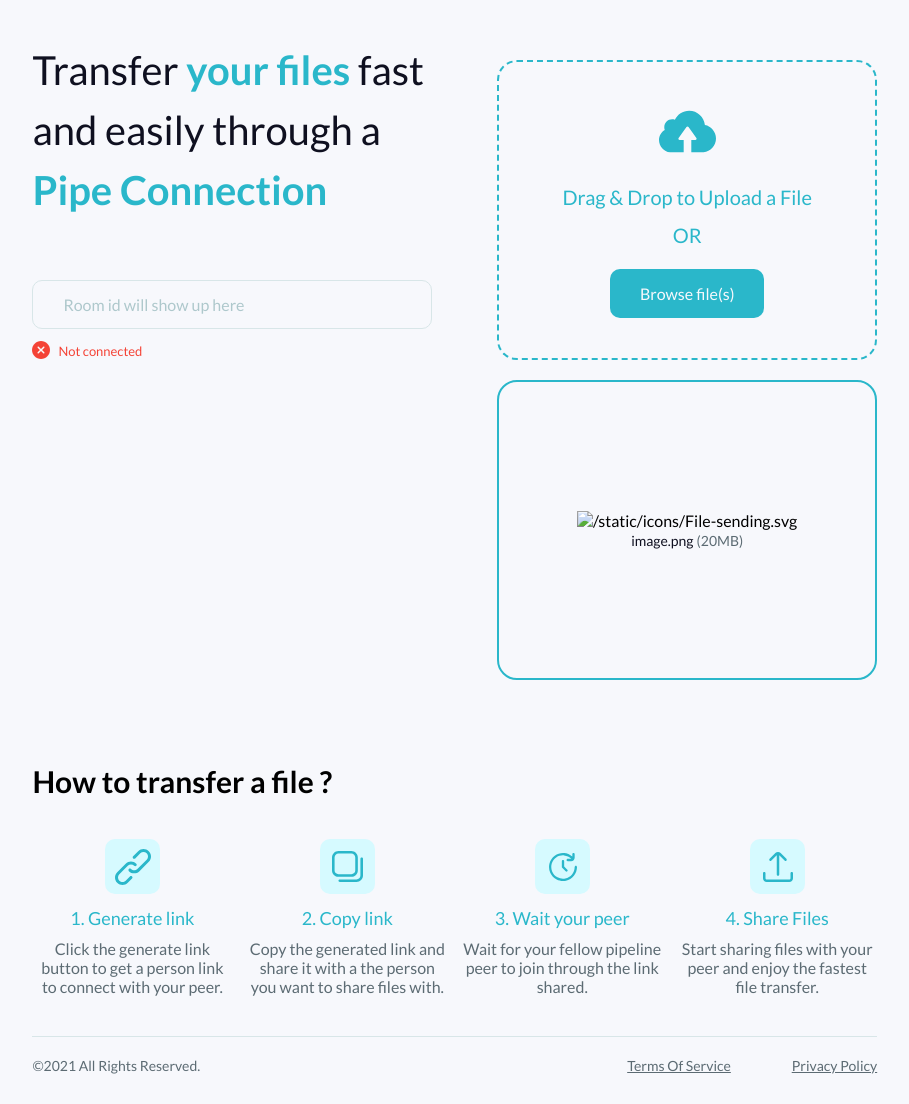
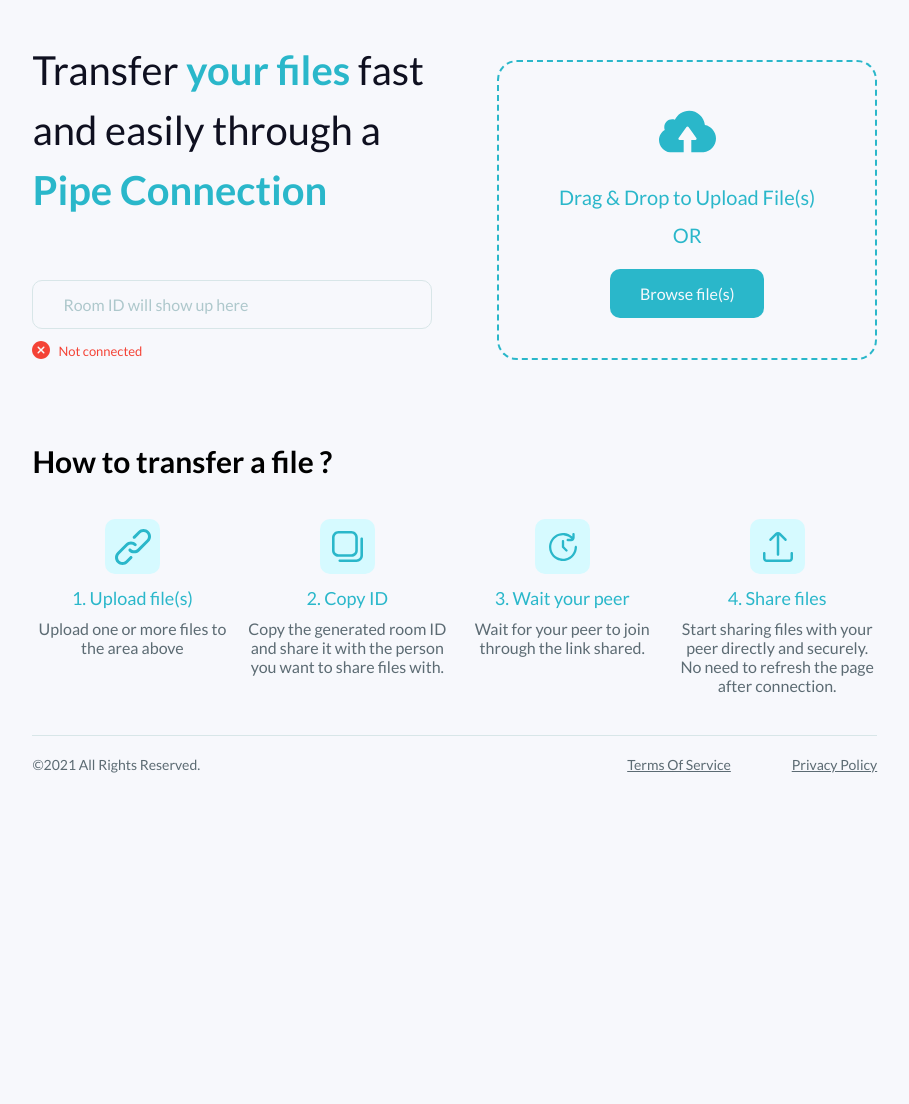
Before and after one commit to Sh3b0/pft, a Flask app: page / in a window 1280 px wide. Shown: the part 72-1176 px from the top of the page, without its empty margins (198-1107 px from the left). After the commit the page ends 845 px from the top, so only its background shows below. Run offline with Flask 2, Linux system fonts and the light colour scheme; some libraries are stand-ins or nearby versions.

Commit message:
Drag&Drop and other improvements

```diff
--- /dev/null
+++ b/static/js/common.js
@@ -0,0 +1,64 @@
+'use strict';
+/* global successIcon, crossIcon, infoIcon */
+
+export const status = document.querySelector('.notify')
+export const progress = document.querySelector('.progress')
+export const progressFill = document.querySelector('.progress-fill')
+export const progressText = document.querySelector('.progress-text')
+export const dragAreaFilled = document.querySelector(".drag-area-filled")
+export const conf = {iceServers: [{urls: 'stun:stun.l.google.com:19302'}]}
+export let inviteLink = document.getElementById('invite-link')
+export let fileText = document.querySelector('.filename')
+
+// Main
+export function init() {
+    try {
+        new RTCPeerConnection()
+    } catch (ReferenceError) {
+        document.body.innerHTML =
+            "<h1>Your browser doesn't support WebRTC, please use a different one to be able to use the app.</h1>"
+    }
+    status.addEventListener('statusChange', onStatusChange)
+}
+
+// Changing status icons
+function onStatusChange(e) {
+    status.children[1].textContent = e.detail
+    if (e.detail === "Not connected" || e.detail.includes('Error')) {
+        status.firstElementChild.firstChild.src = crossIcon
+        status.style.color = '#F44336'
+    } else if (e.detail === 'Connected' || e.detail.includes('Uploaded') || e.detail.includes('Downloaded')) {
+        status.firstElementChild.firstChild.src = successIcon
+        status.style.color = '#22AA3A'
+    } else {
+        status.firstElementChild.firstChild.src = infoIcon
+        status.style.color = '#2AB7CA'
+    }
+}
+
+// Returns human-readable file sizes from bytes
+export function formatBytes(bytes, decimals = 0) {
+    if (bytes === 0) return '0 Bytes'
+    const k = 1024, dm = decimals < 0 ? 0 : decimals
+    const sizes = ['Bytes', 'KB', 'MB', 'GB']
+    const i = Math.floor(Math.log(bytes) / Math.log(k))
+    return parseFloat((bytes / Math.pow(k, i)).toFixed(dm)) + " " + sizes[i]
+}
+
+// Returns a filename where name or extension cannot exceed (limit) characters
+export function getShortFileName(fullName, limit = 10) {
+    if (fullName.lastIndexOf(".") !== 0 &&
+        fullName.lastIndexOf(".") !== -1) {
+        let fileName = fullName.slice(0, fullName.lastIndexOf("."))
+        let fileExt = fullName.slice(fullName.lastIndexOf("."),)
+        if (fileExt.length > limit)
+            fileExt = fileExt.slice(0, limit + 1) + ".."
+        if (fileName.length > limit)
+            fileName = fileName.slice(0, limit + 1) + ".."
+        return fileName + fileExt
+    }
+    if (fullName.length > limit) {
+        return fullName.slice(0, limit + 1) + ".."
+    }
+    return fullName
+}
--- a/static/js/main.js
+++ /dev/null
@@ -1,25 +0,0 @@
-'use strict';
-
-window.onload = () => {
-    try {
-        new RTCPeerConnection()
-    } catch (ReferenceError) {
-        document.body.innerHTML =
-            "<h1>Your browser doesn't support WebRTC, please use a different one to be able to use the app.</h1>"
-    }
-}
-
-// Changing status
-status.addEventListener('statusChange', e => {
-    status.children[1].textContent = e.detail
-    if (e.detail === "Not connected" || e.detail.includes('Error')) {
-        status.firstElementChild.firstChild.src = crossIcon
-        status.style.color = '#F44336'
-    } else if (e.detail === 'Connected' || e.detail.includes('Complete')) {
-        status.firstElementChild.firstChild.src = successIcon
-        status.style.color = '#22AA3A'
-    } else {
-        status.firstElementChild.firstChild.src = infoIcon
-        status.style.color = '#2AB7CA'
-    }
-})
--- a/static/js/sender.js
+++ b/static/js/sender.js
@@ -1,14 +1,33 @@
 'use strict';
+import {
+    init,
+    getShortFileName,
+    formatBytes,
+    status,
+    conf,
+    progress,
+    progressFill,
+    progressText,
+    dragAreaFilled,
+    fileText,
+    inviteLink,
+} from "/static/js/common.js"
 
 const fileInput = document.getElementById('file-input')
-let localConnection, sendChannel, latestOffer, fileMeta, chunkSize
+const browseLabel = document.querySelector('.browse-file')
+const dragArea = document.querySelector(".drag-area")
+
+let textSpan = document.getElementById("or")
+let dragText = document.querySelector(".drag-header")
+let localConnection, sendChannel, latestOffer, chunkSize
 
 // Creating local connection
 window.onload = () => {
+    init()
     localConnection = new RTCPeerConnection(conf)
     localConnection.onicecandidate = e => {
         latestOffer = localConnection.localDescription
-        if (sendChannel.readyState === 'open')
+        if (sendChannel.readyState === 'open' && e.candidate)
             sendChannel.send(JSON.stringify({ice: e.candidate}))
     }
     sendChannel = localConnection.createDataChannel("sendChannel")
@@ -22,29 +41,13 @@ window.onload = () => {
         }
     }
     localConnection.createOffer().then(o => localConnection.setLocalDescription(o))
+    window.onbeforeunload = closeConnection
+    dragArea.addEventListener("dragover", onDragOver)
+    dragArea.addEventListener("dragleave", resetDrag)
+    dragArea.addEventListener('drop', fileUploading)
+    fileInput.addEventListener('change', fileUploading)
 }
 
-function awaitACK() {
-    return new Promise((resolve, reject) => {
-        sendChannel.onmessage = e => {
-            if (e.data === 'ACK') resolve()
-            else reject()
-        }
-    })
-}
-
-// Create room or send file
-function onFileInputChange() {
-    if (sendChannel && sendChannel.readyState === 'open' && fileInput.files.length !== 0) {
-        status.dispatchEvent(
-            new CustomEvent('statusChange', {detail: "Connected"})
-        )
-        progress.style.display = "flex"
-        sendFiles().then()
-    } else {
-        putOffer()
-    }
-}
 
 // Reads one chunk of the file
 function readChunkAsync(chunk) {
@@ -58,29 +61,43 @@ function readChunkAsync(chunk) {
     })
 }
 
+// Resolves on ACK message from receiver (for each chunk)
+function awaitACK() {
+    return new Promise((resolve, reject) => {
+        sendChannel.onmessage = e => {
+            if (e.data === 'ACK') resolve()
+            else reject()
+        }
+    })
+}
+
+// Sends all files in fileInput through an open sendChannel
 async function sendFiles() {
     fileInput.disabled = true
     for (let i = 0; i < fileInput.files.length; i++) {
         let file = fileInput.files[i]
-        fileMeta = {
-            name: file.name,
-            size: file.size,
-        }
-        sendChannel.send(JSON.stringify(fileMeta))
+        sendChannel.send(JSON.stringify({name: file.name, size: file.size}))
+        fileText.firstChild.textContent = getShortFileName(file.name)
+        fileText.children[1].textContent = `(${formatBytes(file.size)})`
         for (let bytesSent = 0; bytesSent <= file.size; bytesSent += chunkSize) {
             let chunk = await readChunkAsync(file.slice(bytesSent, bytesSent + chunkSize))
             sendChannel.send(chunk)
-            progressText.innerText = "Sending " + file.name + " " +
-                (bytesSent / file.size * 100).toFixed(2).toString() + "% ..."
-            progressFill.style.width = (bytesSent / file.size * 100).toString() + "%"
+            let percentage = (bytesSent / file.size * 100).toFixed(2)
+            progressText.innerText = `Sending file ${i + 1}/${fileInput.files.length} - ` +
+                `${formatBytes(bytesSent)} Uploaded`
+            progressFill.style.width = percentage + "%"
             await awaitACK()
         }
+        status.dispatchEvent(
+            new CustomEvent('statusChange', {detail: `Uploaded ${i + 1} file(s)`})
+        )
     }
     progressText.innerText = ""
     progress.style.display = "none"
     status.dispatchEvent(
-        new CustomEvent('statusChange', {detail: "Upload Complete!"})
+        new CustomEvent('statusChange', {detail: `Uploaded ${fileInput.files.length} file(s)`})
     )
+    resetDrag(null)
     fileInput.disabled = false
 }
 
@@ -88,7 +105,6 @@ async function sendFiles() {
 function putOffer() {
     console.log("Putting offer...")
     let roomId = Math.floor(Math.random() * 9e9 + 1e9)
-    console.log(roomId)
     let roomLink = document.location.origin + '/api/' + roomId
     let xhr = new XMLHttpRequest()
     xhr.open("PUT", roomLink, true)
@@ -118,30 +134,85 @@ function getAnswer(count, roomId) {
         if (e.target.readyState === 4) {
             if (xhr.status !== 200) {
                 status.dispatchEvent(
-                    new CustomEvent('statusChange', {detail: "Connection Error"})
+                    new CustomEvent('statusChange', {detail: "Connection Error. Please try again."})
                 )
                 return
             }
-            let rsp = JSON.parse(JSON.parse(xhr.response))
+            let rsp
+            try {
+                rsp = JSON.parse(JSON.parse(xhr.response))
+            } catch (SyntaxError) {
+                status.dispatchEvent(
+                    new CustomEvent('statusChange', {detail: "Connection Error. Please try again."})
+                )
+                return
+            }
             if (rsp.type === "answer" && localConnection.iceGatheringState === 'complete') {
                 status.dispatchEvent(
                     new CustomEvent('statusChange', {detail: "Connecting..."})
                 )
                 localConnection.setRemoteDescription(rsp)
                     .catch(() => status.dispatchEvent(
-                        new CustomEvent('statusChange', {detail: "Connection Error"})
+                        new CustomEvent('statusChange', {detail: "Connection Error. Please try again."})
                     ))
                 chunkSize = 16384
                 const match = rsp.sdp.match(/a=max-message-size:\s*(\d+)/)
                 if (match !== null && match.length >= 2) {
                     chunkSize = Math.max(chunkSize, parseInt(match[1]))
                 }
-                console.log("Chunk size = ", chunkSize)
             } else if (rsp.type === 'offer') {
                 setTimeout(getAnswer.bind(null, count + 1, roomId), 3000)
             }
         }
     }
+}
+
+// Called when user drops files on dragArea, or changes file using Browse button
+// Changes UI to show the file and creates room (or immediately send file if channel is already open)
+function fileUploading(e) {
+    e.preventDefault()
+    dragArea.style.display = "none"
+    dragAreaFilled.style.display = "flex"
+    dragArea.classList.remove("active")
+    if (e.dataTransfer) fileInput.files = e.dataTransfer.files
+    if (fileInput.files.length > 1) {
+        let total_size = 0
+        fileText.firstChild.textContent = fileInput.files.length + " files"
+        for (let i = 0; i < fileInput.files.length; i++) total_size += fileInput.files[i].size
+        fileText.children[1].textContent = `(${formatBytes(total_size)})`
+    } else {
+        fileText.firstChild.textContent = getShortFileName(fileInput.files[0].name)
+        fileText.children[1].textContent = `(${formatBytes(fileInput.files[0].size)})`
+    }
+    if (sendChannel && sendChannel.readyState === 'open' && fileInput.files.length !== 0) {
+        status.dispatchEvent(
+            new CustomEvent('statusChange', {detail: "Connected"})
+        )
+        progress.style.display = "flex"
+        sendFiles().then()
+    } else {
+        putOffer()
+    }
+}
+
+// Adjusts UI on dragArea leave or file upload complete
+function resetDrag(e) {
+    if (e) e.preventDefault()
+    dragAreaFilled.style.display = "none"
+    dragArea.style.display = "flex"
+    browseLabel.style.display = "flex"
+    textSpan.style.display = "flex"
+    dragArea.classList.remove("active")
+    dragText.textContent = "Drag & Drop to Upload File(s)"
+}
+
+// Adjusts UI on dragArea enter
+function onDragOver(e) {
+    e.preventDefault()
+    browseLabel.style.display = "none"
+    textSpan.style.display = "none"
+    dragArea.classList.add("active")
+    dragText.textContent = "Release to upload file(s)"
 }
 
 // Closes Data Channel and local connection
@@ -156,6 +227,3 @@ function closeConnection() {
     }
     fileInput.disabled = false
 }
-
-window.onbeforeunload = closeConnection
-fileInput.onchange = onFileInputChange
--- a/static/styles/style.css
+++ b/static/styles/style.css
@@ -131,12 +131,12 @@ header {
 }
 
 .drag-area-filled{
+    display:none;
     border: 2px solid #2AB7CA;
     margin-top: 20px;
     width: 380px;
     height: 300px;
     border-radius: 20px;
-    display: flex;
     align-items: center;
     justify-content: center;
     flex-direction: column;
@@ -146,6 +146,11 @@ header {
     font-size: 20px;
     color: #2AB7CA;
     margin: 22px 0 14px 0;
+    pointer-events: none;
+}
+
+.cloud-icon {
+    pointer-events: none;
 }
 
 
--- a/templates/sender.html
+++ b/templates/sender.html
@@ -32,7 +32,7 @@
 
             <div class="link-create">
                 <div class="link-text">
-                    <p id="invite-link">Room id will show up here</p>
+                    <p id="invite-link">Room ID will show up here</p>
                 </div>
             </div>
 
@@ -45,15 +45,17 @@
 
             <div class="drag-area">
                 <div class="cloud-icon"><img src="{{ url_for('static', filename='icons/cloudupload.svg') }}" alt=""></div>
-                <div class="drag-header">Drag & Drop to Upload a File</div>
-                <span style="color: #2AB7CA; font-size: 20px; margin-bottom: 22px;">OR</span>
+                <div class="drag-header">Drag & Drop to Upload File(s)</div>
+                <span id="or" style="color: #2AB7CA; font-size: 20px; margin-bottom: 22px;">OR</span>
                 <label for="file-input" class="browse-file">Browse file(s)</label>
                 <input id="file-input" type="file" hidden="hidden" multiple/>
             </div>
 
-            <div class="drag-area-filled" hidden>
-                <div class="file-sending-icon"><img src="" alt="{{ url_for('static', filename='icons/File-sending.svg') }}"></div>
-                <div class="filename"><span style="color: #0F1020; font-size: 14px">image.png</span> <span style="color: #5C6B73; font-size: 14px">(20MB)</span></div>
+            <div class="drag-area-filled">
+                <div class="file-sending-icon">
+                    <img src="{{ url_for('static', filename='icons/file-sending.svg') }}" alt=""></div>
+                <div class="filename"><span style="color: #0F1020; font-size: 14px">image.png</span>
+                    <span style="color: #5C6B73; font-size: 14px">(20MB)</span></div>
             </div>
 
             <div class="progress-text"><p></p></div>
@@ -68,17 +70,17 @@
     <div class="transfer-steps">
         <div class="steps">
             <div class="img-steps"><img src="{{ url_for('static', filename='icons/link.svg') }}" alt=""></div>
-            <div class="title-steps">1. Generate link</div>
+            <div class="title-steps">1. Upload file(s)</div>
             <div class="para-steps">
-                <p>Click the generate link button to get a person link to connect with your peer.</p>
+                <p>Upload one or more files to the area above</p>
             </div>
         </div>
 
         <div class="steps">
             <div class="img-steps"><img src="{{ url_for('static', filename='icons/copy-how.svg') }}" alt=""></div>
-            <div class="title-steps">2. Copy link</div>
+            <div class="title-steps">2. Copy ID</div>
             <div class="para-steps">
-                <p>Copy the generated link and share it with a the person you want to share files with.</p>
+                <p>Copy the generated room ID and share it with the person you want to share files with.</p>
             </div>
         </div>
 
@@ -86,15 +88,15 @@
             <div class="img-steps"><img src="{{ url_for('static', filename='icons/wait.svg') }}" alt=""></div>
             <div class="title-steps">3. Wait your peer</div>
             <div class="para-steps">
-                <p>Wait for your fellow pipeline peer to join through the link shared.</p>
+                <p>Wait for your peer to join through the link shared.</p>
             </div>
         </div>
 
         <div class="steps">
             <div class="img-steps"><img src="{{ url_for('static', filename='icons/share-how.svg') }}" alt=""></div>
-            <div class="title-steps">4. Share Files</div>
+            <div class="title-steps">4. Share files</div>
             <div class="para-steps">
-                <p>Start sharing files with your peer and enjoy the fastest file transfer.</p>
+                <p>Start sharing files with your peer directly and securely. No need to refresh the page after connection.</p>
             </div>
         </div>
 
@@ -113,13 +115,7 @@
     const crossIcon = '{{ url_for('static', filename='icons/cross.svg') }}';
     const infoIcon = '{{ url_for('static', filename='icons/information.svg') }}' ;
     const successIcon = '{{ url_for('static', filename='icons/success.svg') }}' ;
-    const status = document.getElementsByClassName('notify')[0] ;
-    const progress = document.getElementsByClassName('progress')[0] ;
-    const progressFill = document.getElementsByClassName('progress-fill')[0] ;
-    const progressText = document.getElementsByClassName('progress-text')[0] ;
-    const inviteLink = document.getElementById('invite-link') ;
-    const conf = {iceServers: [{urls: 'stun:stun.l.google.com:19302'}]} ;
 </script>
-<script src="{{ url_for('static', filename='js/main.js') }}"></script>
-<script src="{{ url_for('static', filename='js/sender.js') }}"></script>
+<script type="module" src="{{ url_for('static', filename='js/common.js') }}"></script>
+<script type="module" src="{{ url_for('static', filename='js/sender.js') }}"></script>
 </html>
```
Also changed, not shown: static/js/receiver.js (+37 -14 lines), templates/receiver.html (+10 -16 lines), .eslintrc.json, static/icons/file-downloading.svg (added), static/icons/file-sending.svg (added), 1 other file.
